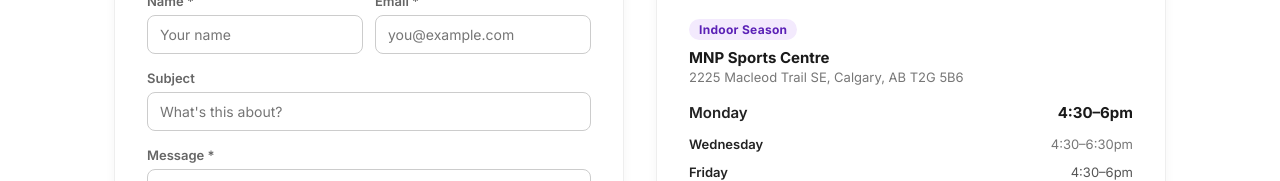
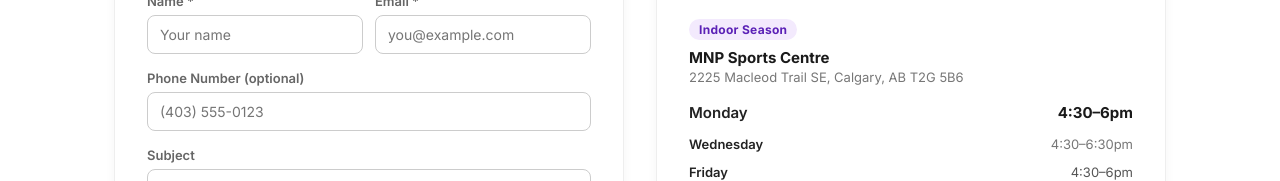
Before and after one commit to taylorobrien1999/citc-athletic-club, a React (Create React App) app in the folder client/: page /contact in a window 1280 px wide. Shown: the part 386-567 px from the top of the page. Built offline with nearby package versions, Linux system fonts and the light colour scheme; no server answers; a web font is replaced by a local one; what react-quill-new would draw is missing.

Commit message:
Add phone number field to contact form
Add an optional phone number field to the contact form. Updates the form state to include a phone property, adds a new tel input field in the form, and adjusts the CSS grid layout to accommodate the additional field.

```diff
--- a/client/src/pages/ContactPage.css
+++ b/client/src/pages/ContactPage.css
@@ -77,22 +77,23 @@
 .contact-form {
   display: grid;
   grid-template-columns: 1fr 1fr;
-  grid-template-rows: auto auto 1fr;
+  grid-template-rows: auto auto auto 1fr;
   gap: 16px 12px;
   flex: 1;
 }
 
 .contact-field:nth-child(3),
-.contact-field:nth-child(4) {
+.contact-field:nth-child(4),
+.contact-field:nth-child(5) {
   grid-column: 1 / -1;
 }
 
-.contact-field:nth-child(4) {
+.contact-field:nth-child(5) {
   display: flex;
   flex-direction: column;
 }
 
-.contact-field:nth-child(4) textarea {
+.contact-field:nth-child(5) textarea {
   flex: 1;
   min-height: 120px;
 }
--- a/client/src/pages/ContactPage.js
+++ b/client/src/pages/ContactPage.js
@@ -4,7 +4,7 @@ import './ContactPage.css';
 const API_URL = process.env.REACT_APP_API_URL || 'http://localhost:5000';
 
 export default function ContactPage() {
-  const [form, setForm] = useState({ name: '', email: '', subject: '', message: '' });
+  const [form, setForm] = useState({ name: '', email: '', phone: '', subject: '', message: '' });
   const [loading, setLoading] = useState(false);
   const [error, setError] = useState('');
   const [submitted, setSubmitted] = useState(false);
@@ -84,6 +84,11 @@ export default function ContactPage() {
                 <div className="contact-field">
                   <label>Email *</label>
                   <input type="email" name="email" value={form.email} onChange={handleChange} placeholder="you@example.com" required />
+                </div>
+
+                <div className="contact-field">
+                  <label>Phone Number (optional)</label>
+                  <input type="tel" name="phone" value={form.phone} onChange={handleChange} placeholder="(403) 555-0123" />
                 </div>
 
                 <div className="contact-field">
```
